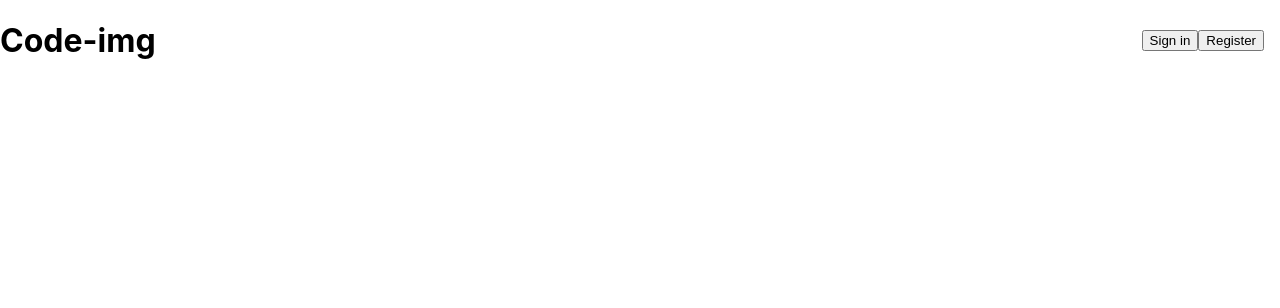
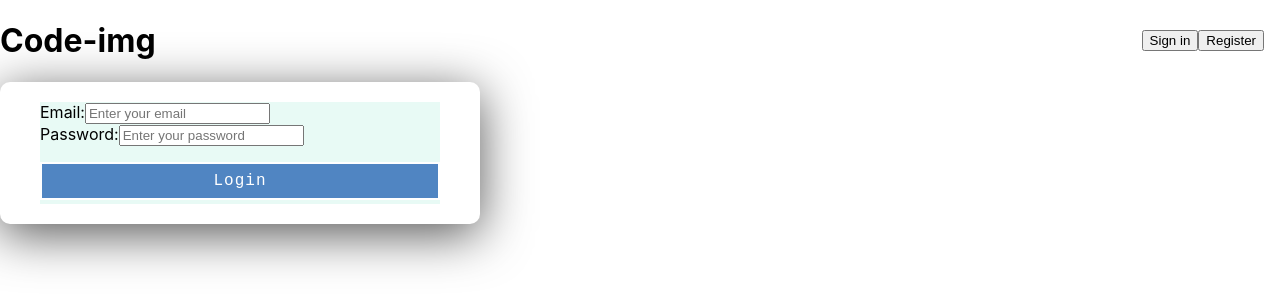
Before and after one commit to mlbiche/code-img, a React (Create React App) app: page /login in a window 1280 px wide. Shown: the top 308 px of the page. Built offline with nearby package versions, Linux system fonts and the light colour scheme.

Commit message:
implement loginView

```diff
--- a/src/App.js
+++ b/src/App.js
@@ -1,10 +1,13 @@
 import React from 'react';
 import { BrowserRouter as Router, Route } from 'react-router-dom';
-import CommonNavbar from './CommonNavbar/CommonNavbar';
 import LeaderboardView from './LeaderboardView/LeaderboardView';
 import DiscussionView from './DiscussionView/DiscussionView';
+import CommonNavbar from './CommonNavbar/CommonNavbar';
 import FrontPageView from './FrontPageView/FrontPageView';
 import ChallangeCalculateView from './ChallangeCalculateView/ChallangeCalculateView';
+import RegistrationView  from './RegistrationView/RegistrationView';
+import LoginView from './LoginView/LoginView';
+
 
 function App() {
   return (
@@ -21,6 +24,9 @@ function App() {
       <Route exact path='/discussion/:id' component={DiscussionView} />
       <Route exact path='/leaderboard' component={LeaderboardView} />
       <Route exact path='/calculate' component={ChallangeCalculateView} />
+      <Route exact path= '/registration' component={RegistrationView} />
+      <Route exact path='/login' component={LoginView} />
+
     </Router>
   );
 }
--- /dev/null
+++ b/src/LoginView/LoginView.css
@@ -0,0 +1,31 @@
+.form-wrapper {
+    width: 400px;
+    display: flex;
+    flex-direction: column;
+    padding: 20px 40px;
+    border-radius: 10px;
+    box-shadow: 0px 10px 50px #555;
+    background-color: #ffffff;
+}
+
+form {
+    width: 100%;
+    display: flex;
+    flex-wrap: wrap;
+    background-color: #e8faf5;
+}
+
+.login {
+    background-color: #5085c2;
+    color: #fff;
+    border: 2px solid #fff;
+    width: 100%;
+    text-align: center;
+    font-family: 'Courier New', Courier, monospace;
+    margin-top: 1em;
+    padding: 8px 0px;
+    font-size: 1em;
+    font-weight: lighter;
+    letter-spacing: 1px;
+    margin-bottom: 0.25em;
+}
--- /dev/null
+++ b/src/LoginView/LoginView.js
@@ -0,0 +1,45 @@
+import React, { Component } from 'react';
+import './LoginView.css';
+class LoginView extends Component {
+    constructor(props) {
+        super(props);
+        this.state = {
+            email: '',
+            password: ''
+        };
+
+        this.submitLogin = this.submitLogin.bind(this);
+        this.changePassword = this.changePassword.bind(this);
+        this.changeEmail = this.changeEmail.bind(this);
+    }
+
+    changePassword(event) {
+        this.setState({ password: event.target.value });
+    }
+
+    changeEmail(event) {
+        this.setState({ email: event.target.value });
+    }
+
+    submitLogin (e) {
+        e.preventDefault();
+      };
+    render() {
+        return (
+            <div className="form-wrapper">
+                <form onSubmit={this.submitLogin}>
+                    <label>
+                        Email:
+                <input type="email" placeholder="Enter your email" name="email" onChange={this.changeEmail} />
+                    </label>
+                    <label>
+                        Password:
+                <input type="password" placeholder="Enter your password" name="password" onChange={this.changePassword} />
+                    </label>
+                    <input type="submit" value="Login" className="login" />
+                </form>
+            </div>
+        );
+    }
+}
+export default LoginView;
```
